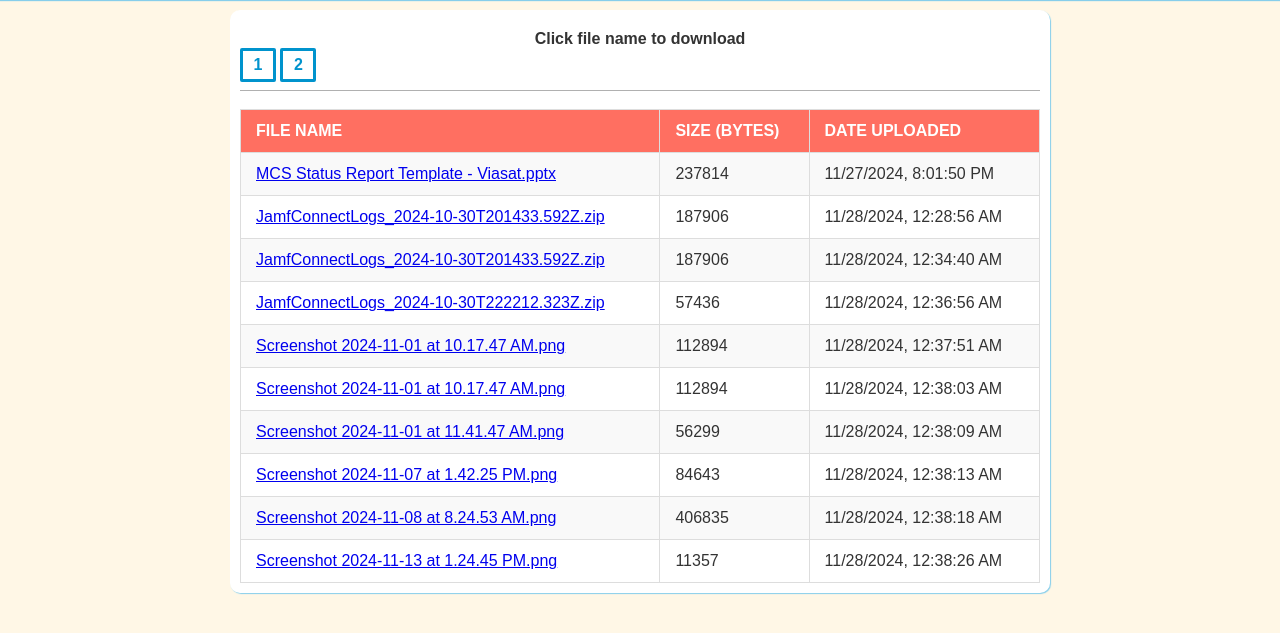
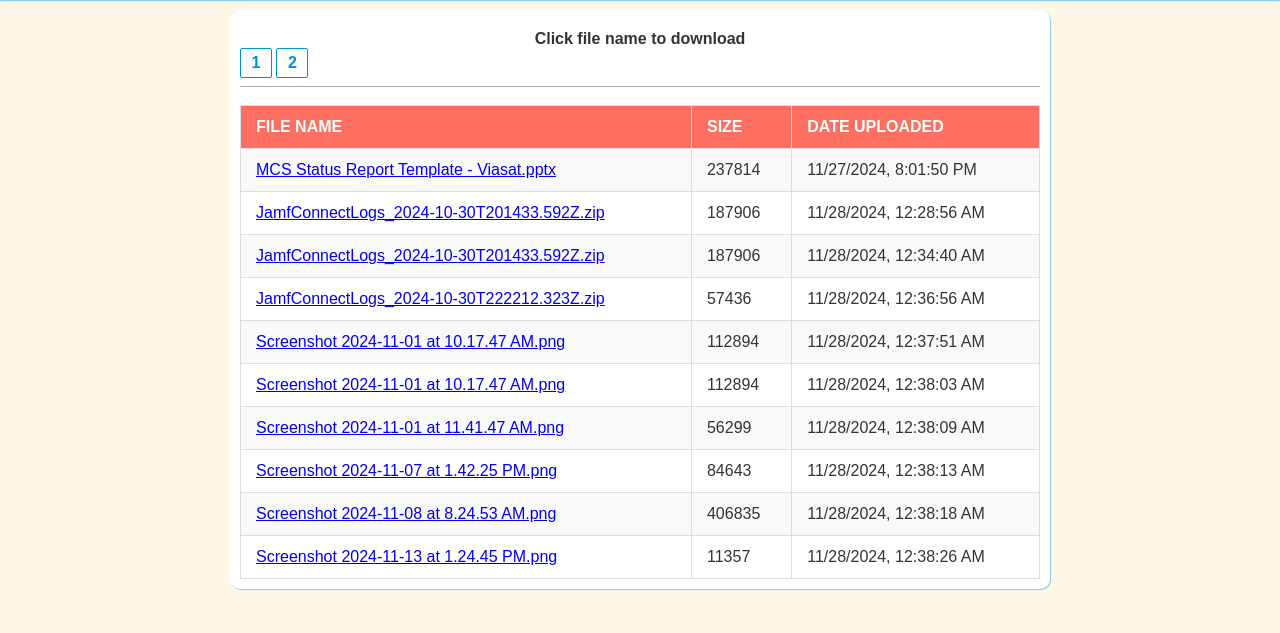
Before and after one commit to mdeveau96/HomeServerNode, a Node server app: page /?page=1 in a window 1280 px wide. Shown: the part 58-691 px from the top of the page. Run offline with Node 20, Linux system fonts and the light colour scheme.

Commit message:
Fixed pagination anchor border width and removed bytes label from size column

```diff
--- a/public/css/main.css
+++ b/public/css/main.css
@@ -52,13 +52,13 @@ hr {
   display: inline-block;
   color: white;
   text-decoration: none;
-  border: solid #0093cd;
+  border: solid 1px #0093cd;
   color: #0093cd;
   border-radius: 2px;
   width: 30px;
   padding: 5px 0 5px 0;
   text-align: center;
-  transition: background-color .5s;
+  transition: background-color 0.5s;
 }
 
 .pagination a:hover,
--- a/views/index.ejs
+++ b/views/index.ejs
@@ -30,15 +30,15 @@
             Click file name to download
             <section class="pagination">
               <% for( let index = 1; index <= numberOfPages; index++ ) { %>
-                <a href="/?page=<%= index %>"><%= index %></a>
+              <a href="/?page=<%= index %>"><%= index %></a>
               <% } %>
-              <hr>
+              <hr />
             </section>
           </caption>
           <thead>
             <tr>
               <th>File Name</th>
-              <th>Size (Bytes)</th>
+              <th>Size</th>
               <th>Date Uploaded</th>
             </tr>
           </thead>
```
